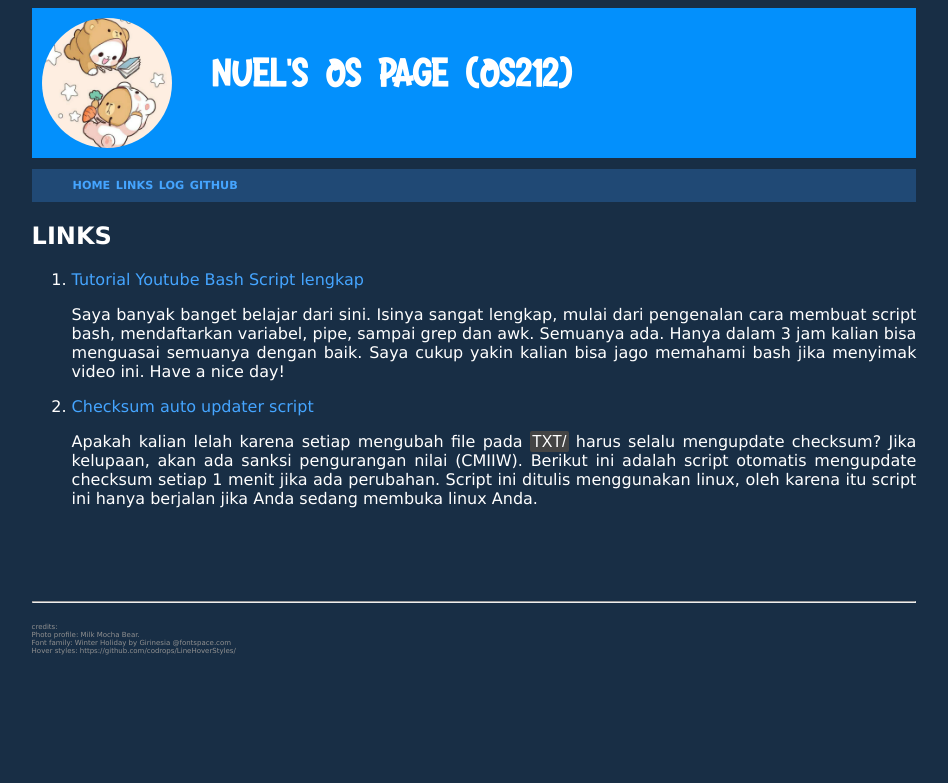
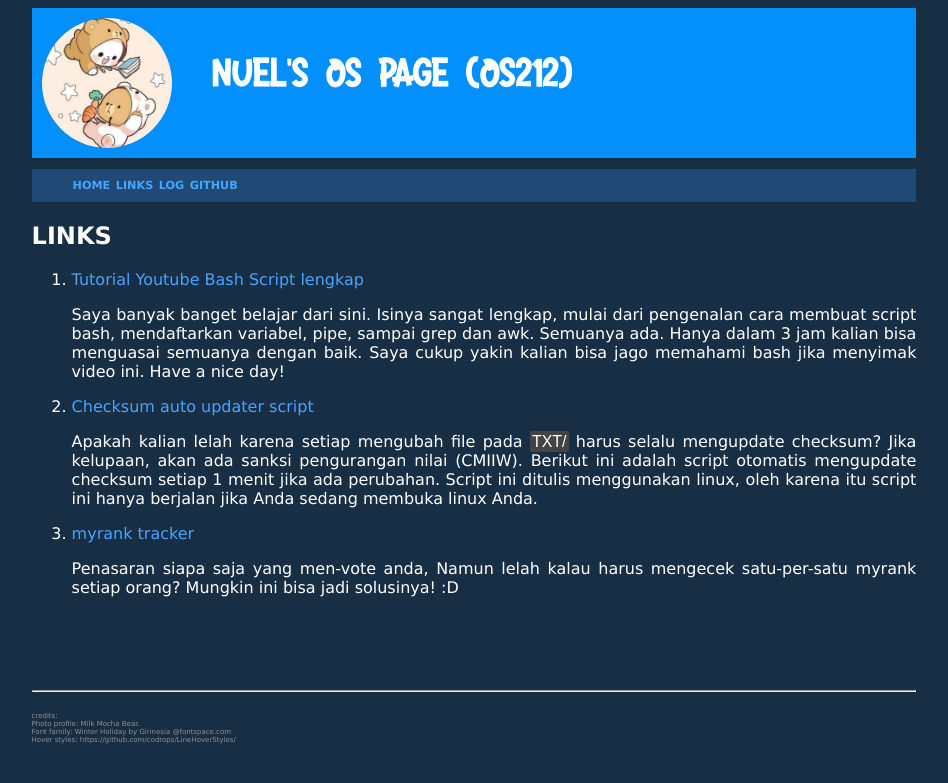
Before and after one commit to Hzz-Hzz/os212, a Jekyll site: the page built from links.md, in a window 1280 px wide. Shown: the top 783 px of the page, without its empty margins (166-1114 px from the left). Built offline with Jekyll 4.4.1, drawn with Linux system fonts in a browser that asks for light colours; our own code applies the rules of GitHub Pages for plain Markdown files.

Commit message:
Update links.md

```diff
--- a/links.md
+++ b/links.md
@@ -12,3 +12,7 @@ permalink: /LINKS/
 2. [Checksum auto updater script](https://github.com/Hzz-Hzz/my_os212_useful_scripts/tree/main/automatic_checksum_updater)
 
    Apakah kalian lelah karena setiap mengubah file pada `TXT/` harus selalu mengupdate checksum? Jika kelupaan, akan ada sanksi pengurangan nilai (CMIIW). Berikut ini adalah script otomatis mengupdate checksum setiap 1 menit jika ada perubahan. Script ini ditulis menggunakan linux, oleh karena itu script ini hanya berjalan jika Anda sedang membuka linux Anda.
+
+3. [myrank tracker](https://github.com/Hzz-Hzz/my_os212_useful_scripts/tree/main/rank_tracker)
+
+   Penasaran siapa saja yang men-vote anda, Namun lelah kalau harus mengecek satu-per-satu myrank setiap orang? Mungkin ini bisa jadi solusinya! :D
```
